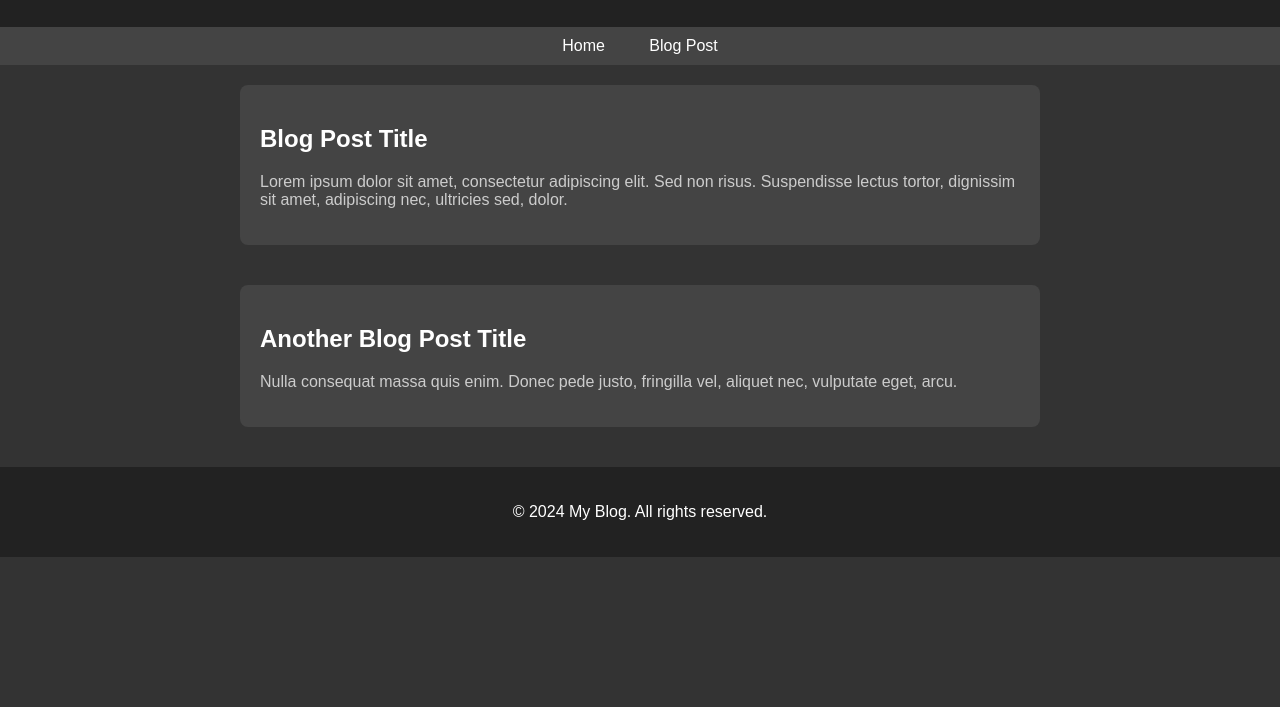
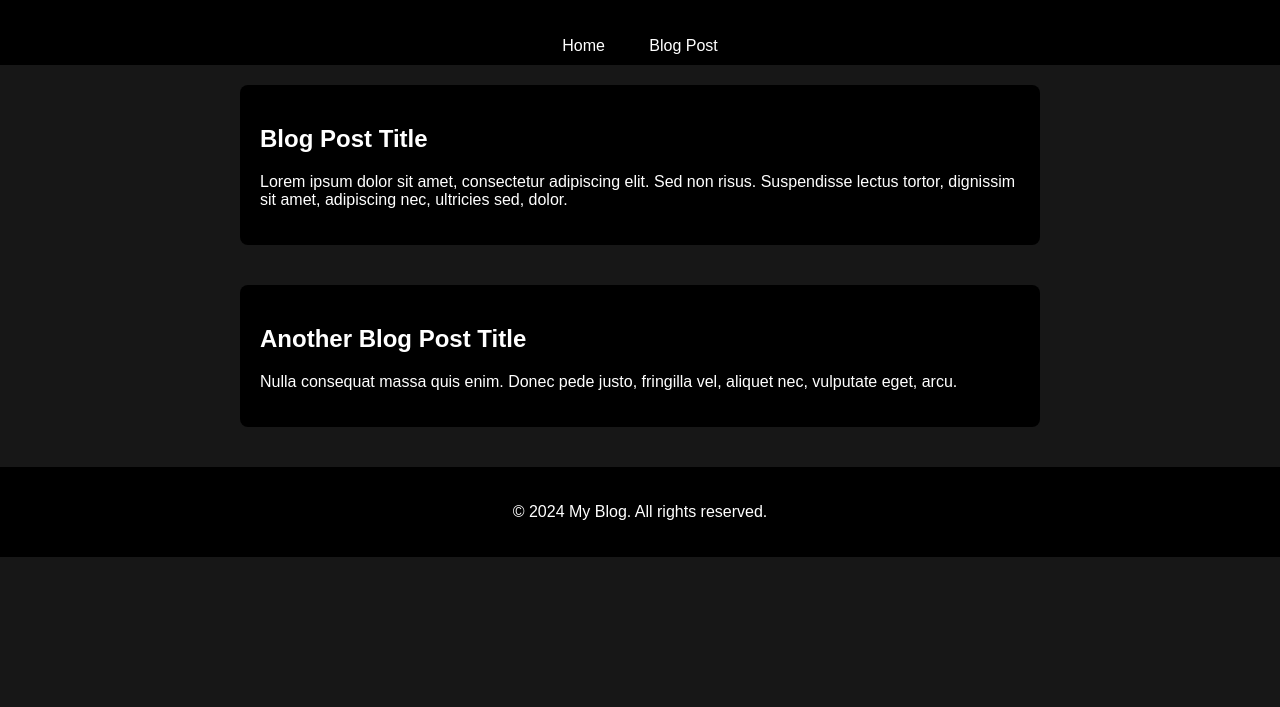
Before and after one commit to gmangrum/Docs, a plain HTML site: page index.html in a window 1280 px wide. Shown: the part 93-800 px from the top of the page. Drawn offline with Linux system fonts and the light colour scheme.

Commit message:
Update index.html

```diff
--- a/index.html
+++ b/index.html
@@ -9,17 +9,17 @@
                 font-family: Arial, sans-serif;
                 margin: 0;
                 padding: 0;
-                background-color: #333;
-                color: #fff;
+                background-color: #171717;
+                color: #000;
             }
             header, footer {
-                background-color: #222;
+                background-color: #000;
                 color: #fff;
                 text-align: center;
                 padding: 20px 0;
             }
             nav {
-                background-color: #444;
+                background-color: #000;
                 padding: 10px 0;
                 text-align: center;
             }
@@ -29,7 +29,7 @@
                 padding: 10px 20px;
             }
             nav a:hover {
-                background-color: #555;
+                background-color: #333;
             }
             .container {
                 max-width: 800px;
@@ -38,7 +38,8 @@
             }
             .post {
                 margin-bottom: 40px;
-                background-color: #444;
+                background-color: #000;
+                color: #fff;
                 padding: 20px;
                 border-radius: 8px;
             }
@@ -46,7 +47,7 @@
                 color: #fff;
             }
             .post p {
-                color: #ccc;
+                color: #fff;
             }
         </style>
     </head>
```
